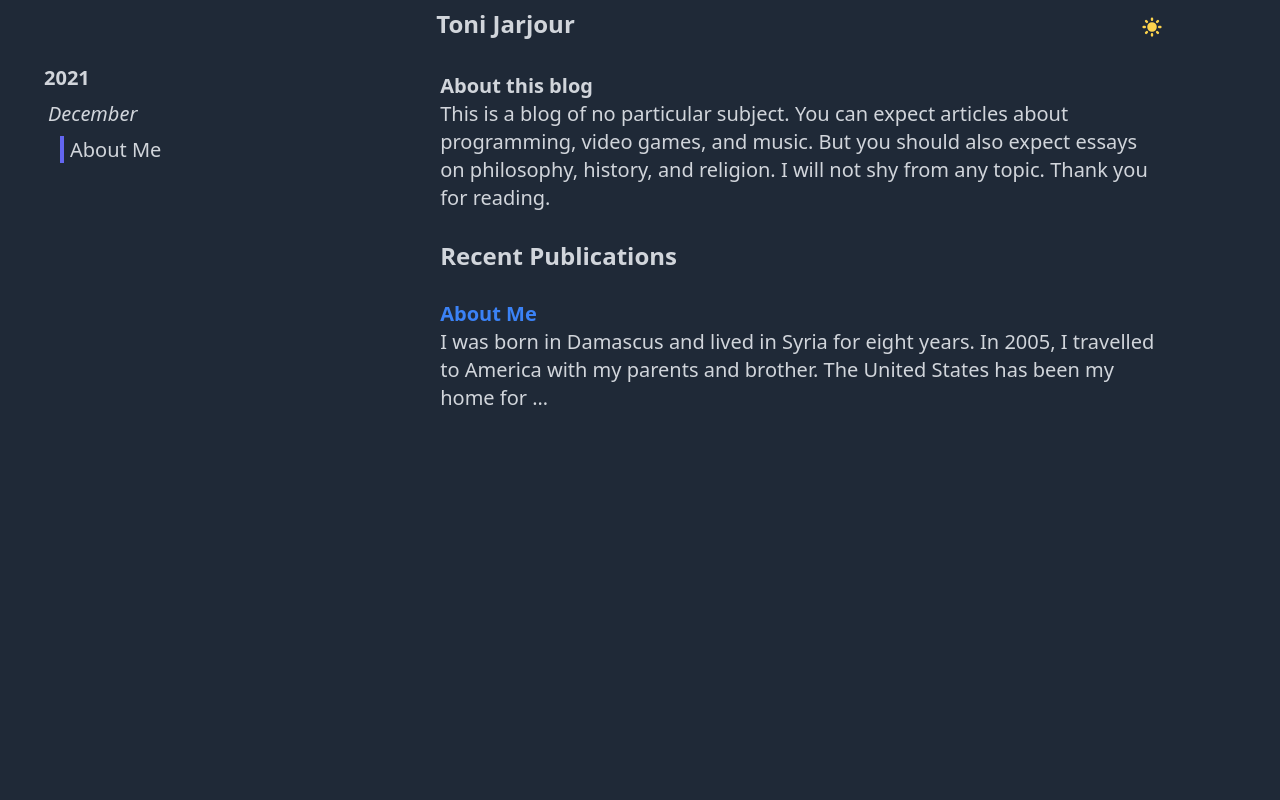
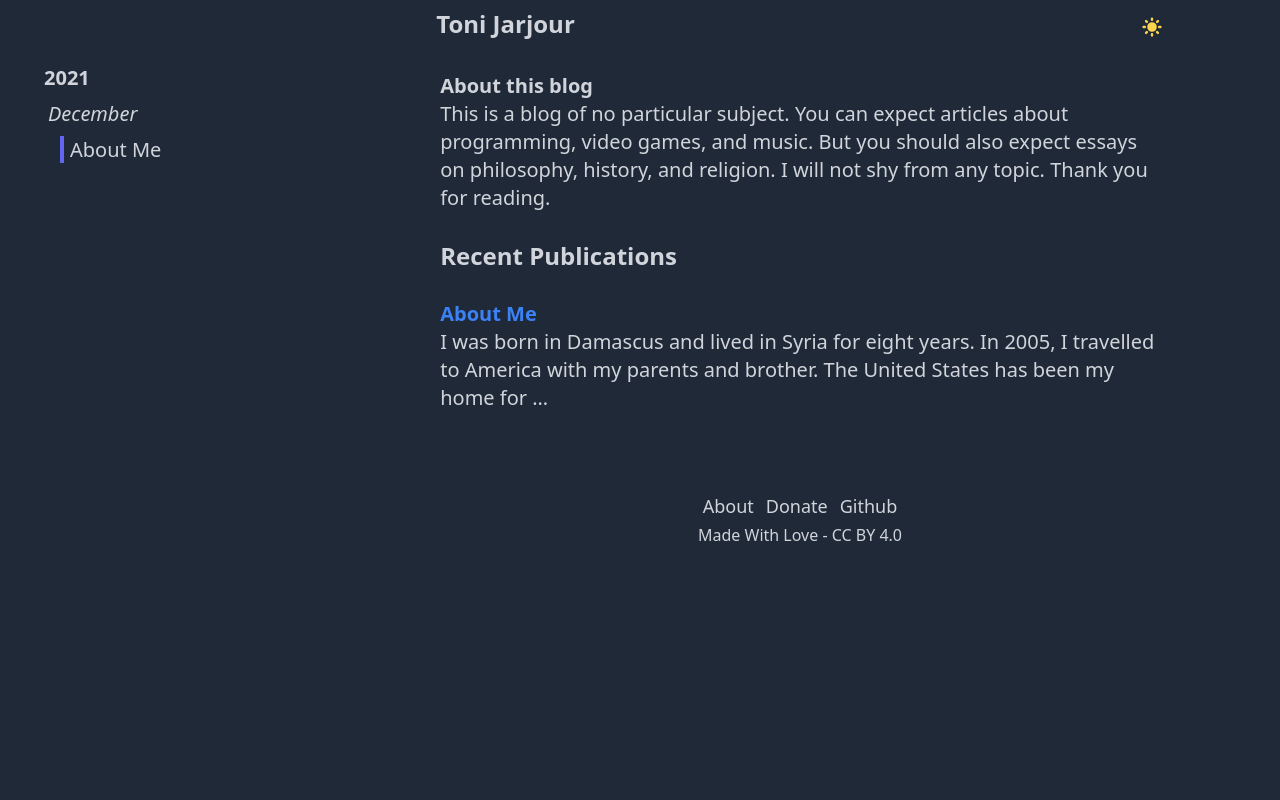
Before and after one commit to tonijarjour/website, a Next.js app: page / in a window 1280 px wide. Shown: the top 800 px of the page. Built offline with nearby package versions, Linux system fonts and the light colour scheme.

Commit message:
move footer to just below the main

```diff
--- a/components/layout.tsx
+++ b/components/layout.tsx
@@ -25,10 +25,10 @@ const Layout = ({ children }: LayoutProps) => {
         className="mx-auto lg:mr-auto lg:ml-0 max-w-4xl w-full"
         onClick={() => setShowSidebar(false)}>
         <Header />
-        <main className="max-w-prose mx-auto min-h-screen pt-6 px-3">
+        <main className="max-w-prose mx-auto pt-6 px-3">
           {children}
+        <Footer />
         </main>
-        <Footer />
       </div>
       <button
         className={
--- a/styles/globals.css
+++ b/styles/globals.css
@@ -1,6 +1,10 @@
 @tailwind base;
 @tailwind components;
 @tailwind utilities;
+
+main.max-w-prose.mx-auto.pt-6.px-3 {
+  min-height: 95vh;
+}
 
 button span.text-gray-500 {
   visibility: hidden;
```
